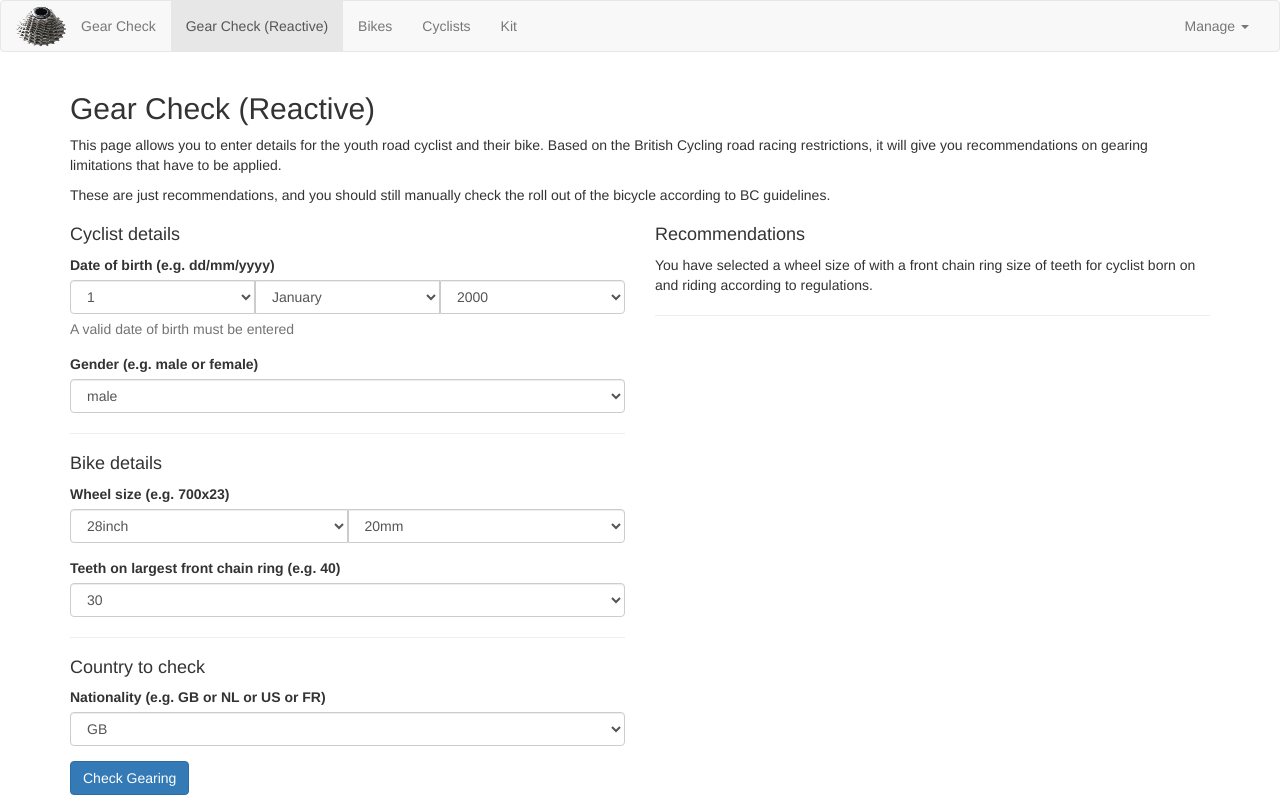
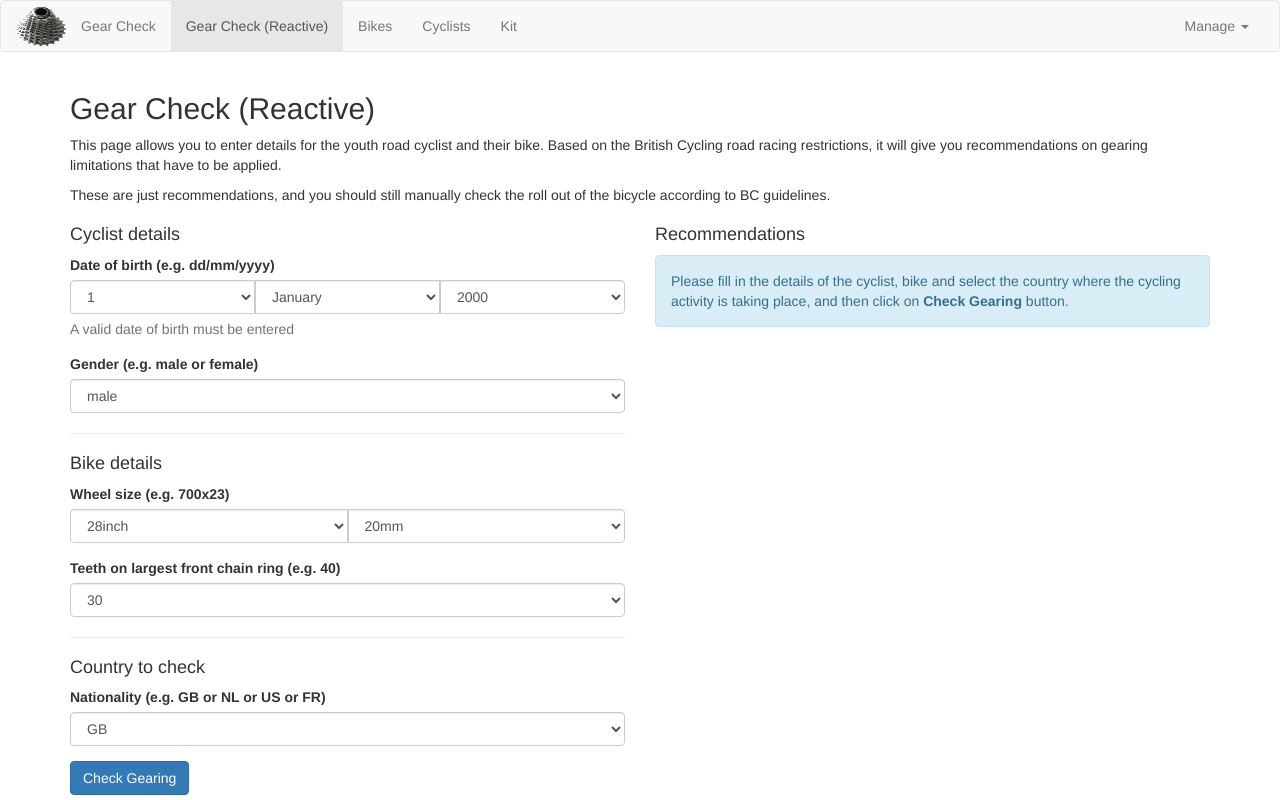
Before and after one commit to pgmoir/bikefit, an Angular app: page /gear-check2 in a window 1280 px wide. Built offline with nearby package versions, Linux system fonts and the light colour scheme.

Commit message:
Finish basic functionality with calculation using reactive forms - two bugs to be fixed

```diff
--- a/src/app/gear-check2/gear-check2.component.html
+++ b/src/app/gear-check2/gear-check2.component.html
@@ -67,9 +67,6 @@
   </div>
   <div class="col-sm-6">
     <h4>Recommendations</h4>
-    <p>You have selected a wheel size of {{ wheelSize }} with a front chain ring size of {{ largestChainRing }} teeth for cyclist
-      born on and riding according to {{ engineCategory }} regulations.</p>
-    <hr>
-    <!-- <app-gear-check-result [result]="gearCheck"></app-gear-check-result> -->
+    <app-gear-check-result [result]="gearCheck"></app-gear-check-result>
   </div>
 </div>
```
